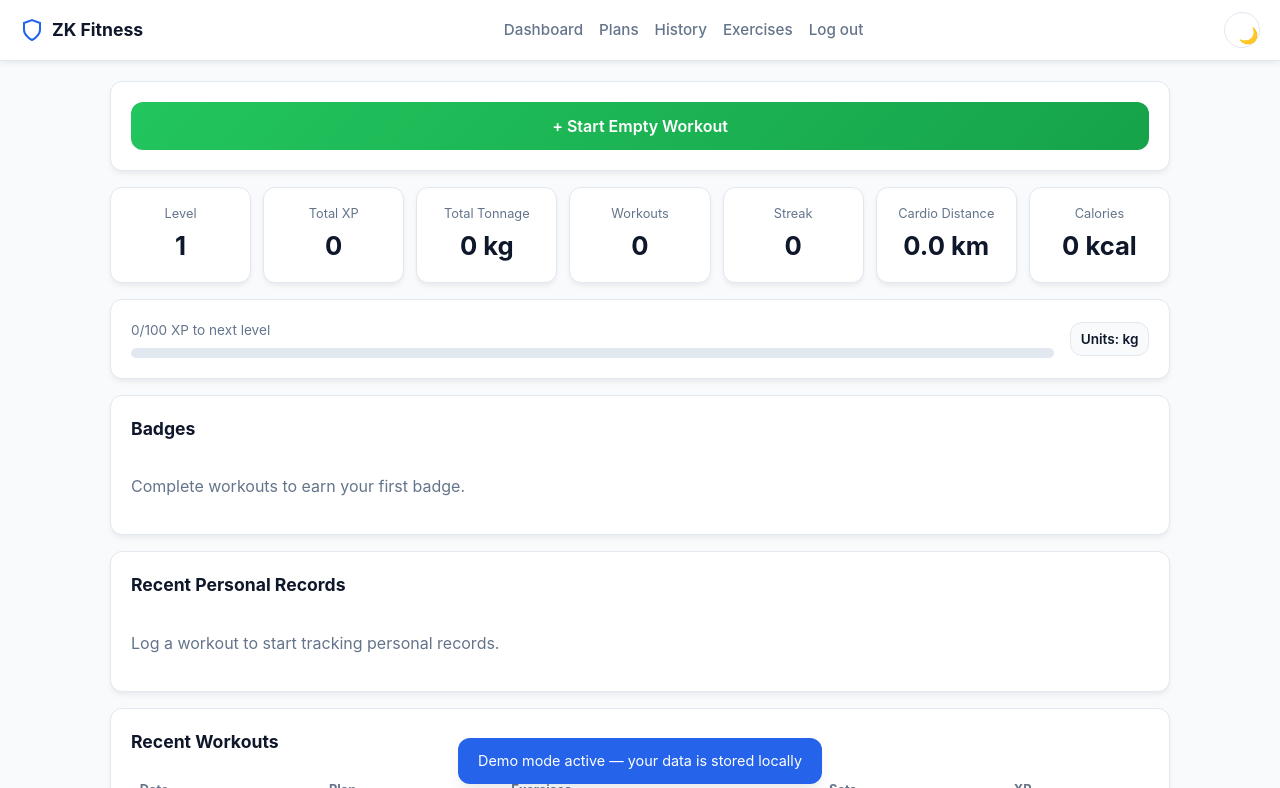
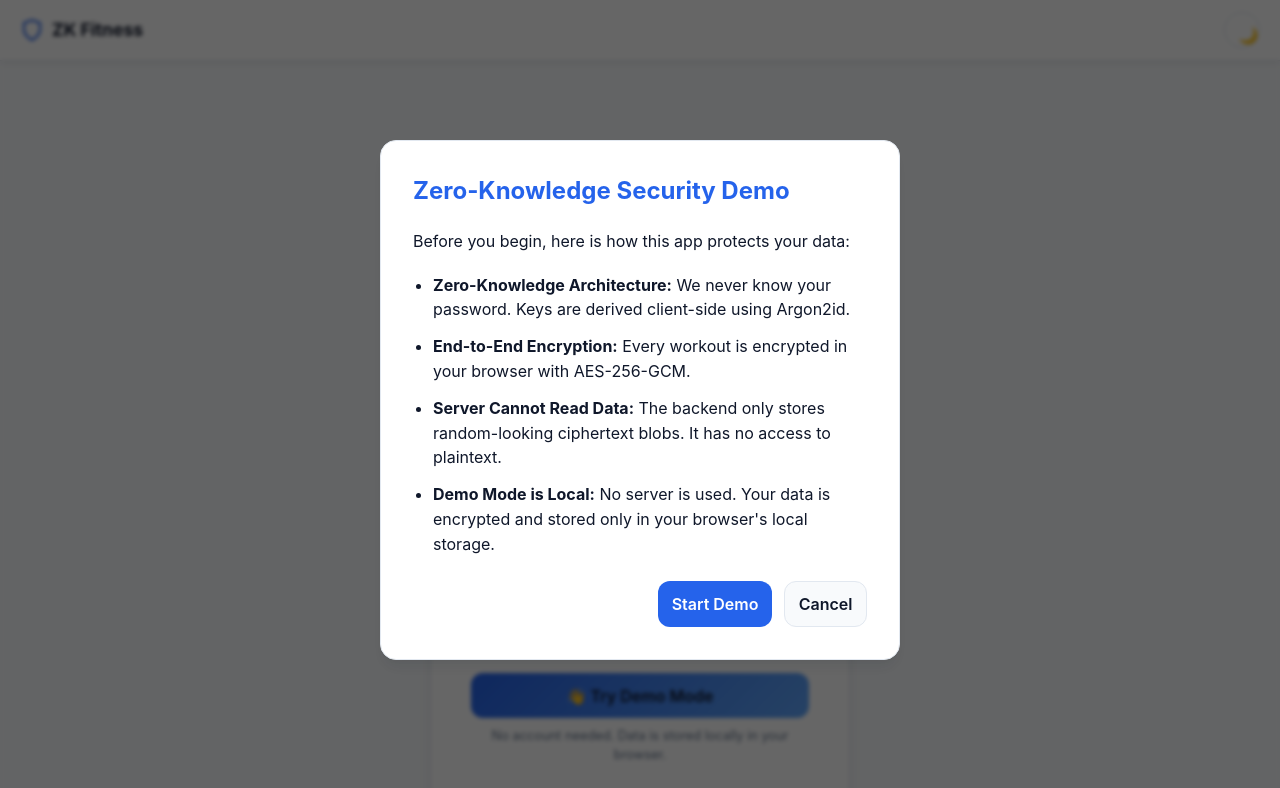
Before and after one commit to samueladegnan/zk-fitness-platform, a website: page frontend/index.html in a window 1280 px wide. Both pictures are taken after a click on the button "👋 Try Demo Mode". Shown: the top 788 px of the page. Drawn offline with Linux system fonts and the light colour scheme.

```diff
--- a/frontend/app.js
+++ b/frontend/app.js
@@ -566,7 +566,27 @@
 
   const demoBtn = $('demo-mode-btn');
   if (demoBtn) {
-    demoBtn.addEventListener('click', startDemoMode);
+    demoBtn.addEventListener('click', () => {
+      const modal = $('demo-modal');
+      if (modal) modal.classList.remove('hidden');
+    });
+  }
+
+  const confirmDemoBtn = $('start-demo-confirm-btn');
+  if (confirmDemoBtn) {
+    confirmDemoBtn.addEventListener('click', () => {
+      const modal = $('demo-modal');
+      if (modal) modal.classList.add('hidden');
+      startDemoMode();
+    });
+  }
+
+  const cancelDemoBtn = $('cancel-demo-btn');
+  if (cancelDemoBtn) {
+    cancelDemoBtn.addEventListener('click', () => {
+      const modal = $('demo-modal');
+      if (modal) modal.classList.add('hidden');
+    });
   }
 }
 
--- a/frontend/index.html
+++ b/frontend/index.html
@@ -158,6 +158,24 @@
 
     <canvas id="confetti-canvas" aria-hidden="true"></canvas>
 
+    <!-- Demo Security Modal -->
+    <div id="demo-modal" class="modal hidden" role="dialog" aria-modal="true" aria-labelledby="demo-modal-title">
+      <div class="modal-content">
+        <h2 id="demo-modal-title">Zero-Knowledge Security Demo</h2>
+        <p>Before you begin, here is how this app protects your data:</p>
+        <ul>
+          <li><strong>Zero-Knowledge Architecture:</strong> We never know your password. Keys are derived client-side using Argon2id.</li>
+          <li><strong>End-to-End Encryption:</strong> Every workout is encrypted in your browser with AES-256-GCM.</li>
+          <li><strong>Server Cannot Read Data:</strong> The backend only stores random-looking ciphertext blobs. It has no access to plaintext.</li>
+          <li><strong>Demo Mode is Local:</strong> No server is used. Your data is encrypted and stored only in your browser's local storage.</li>
+        </ul>
+        <div class="modal-actions">
+          <button id="start-demo-confirm-btn" type="button">Start Demo</button>
+          <button id="cancel-demo-btn" class="secondary" type="button">Cancel</button>
+        </div>
+      </div>
+    </div>
+
     <footer class="app-footer">
       Zero-Knowledge Gamified Fitness Platform — Built by Samuel Degnan
     </footer>
--- a/frontend/styles.css
+++ b/frontend/styles.css
@@ -938,6 +938,58 @@
 
 .barbell-popover.visible { opacity: 1; }
 
+/* Demo security modal */
+.modal {
+  position: fixed;
+  top: 0;
+  left: 0;
+  width: 100%;
+  height: 100%;
+  background: rgba(0, 0, 0, 0.6);
+  display: flex;
+  align-items: center;
+  justify-content: center;
+  z-index: 1000;
+  backdrop-filter: blur(2px);
+}
+
+.modal.hidden { display: none; }
+
+.modal-content {
+  background: var(--card);
+  color: var(--text);
+  padding: 2rem;
+  border-radius: var(--radius-lg);
+  max-width: 520px;
+  width: 90%;
+  box-shadow: var(--shadow-lg);
+  border: 1px solid var(--border);
+}
+
+.modal-content h2 {
+  margin-top: 0;
+  color: var(--accent);
+}
+
+.modal-content ul {
+  margin: 1.25rem 0;
+  padding-left: 1.25rem;
+  line-height: 1.55;
+}
+
+.modal-content li {
+  margin-bottom: 0.75rem;
+}
+
+.modal-actions {
+  display: flex;
+  gap: 0.75rem;
+  justify-content: flex-end;
+  margin-top: 1.5rem;
+}
+
+.modal-actions button.secondary { background: var(--bg); color: var(--text); border: 1px solid var(--border); }
+
 /* Confetti canvas */
 #confetti-canvas {
   position: fixed;
--- a/package.json
+++ b/package.json
@@ -1,5 +1,5 @@
 {
-  "name": "zk-gamified-fitness-platform",
+  "name": "zk-fitness-platform
   "version": "1.0.0",
   "description": "Zero-Knowledge Gamified Fitness Platform — privacy-first, full-stack strength training.",
   "scripts": {
```
Also changed, not shown: architecture.html (+2 -2 lines), demo.html (+4 -4 lines), index.html (+7 -1 lines), README.md, 1 other file.
